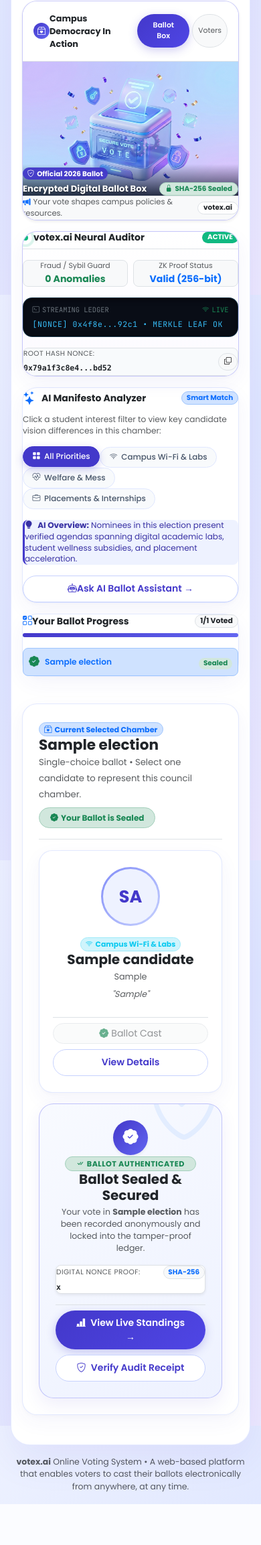
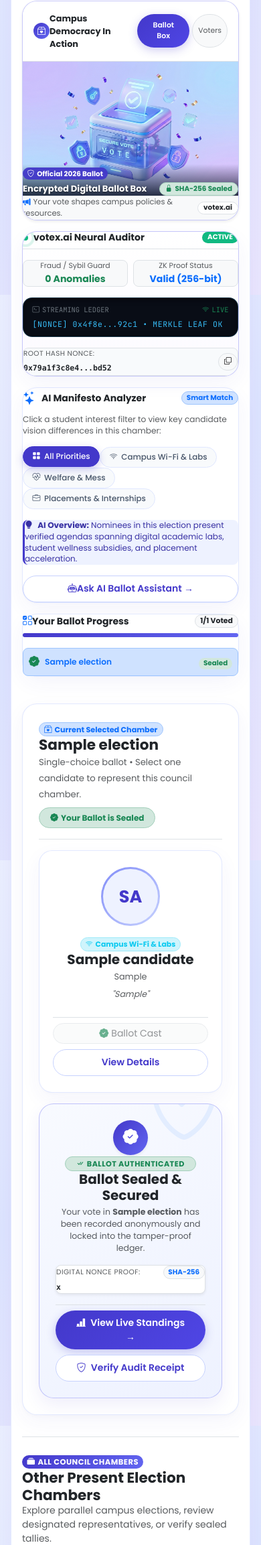
Before and after one commit to singhaisarvagya8-hue/AI-Automated-Voting-System, a Flask app: page /voter/vote in a window 390 px wide. Shown: the part 404-2710 px from the top of the page at 67% size. Before the commit the page ends 2649 px from the top, so only its background shows below. Run offline with Flask 3, Linux system fonts and the light colour scheme; the visitor is signed in with stand-in values (Sample User, id 1); tables that the repository leaves empty hold one stand-in row (values such as "Sample post").

Commit message:
Eliminate bottom white space by anchoring sticky sidebar and promoting secondary election chambers to full-width responsive grid

```diff
--- a/templates/base.html
+++ b/templates/base.html
@@ -371,7 +371,7 @@
 
                 <!-- Left Sidebar -->
                 <div class="col-lg-3 col-xl-2 d-none d-lg-block border-end pe-xl-4">
-                    <div class="d-flex flex-column h-100 justify-content-between" style="min-height: 720px;">
+                    <div class="d-flex flex-column" style="position: sticky; top: 20px; max-height: calc(100vh - 40px); overflow-y: auto;">
 
                         <!-- Top Logo & Profile -->
                         <div>
@@ -439,7 +439,7 @@
                         </div>
 
                         <!-- AI Engine & Cryptographic Integrity Sidebar Card -->
-                        <div class="my-4 p-3 rounded-4" style="background: linear-gradient(135deg, rgba(67, 56, 202, 0.05) 0%, rgba(99, 102, 241, 0.12) 100%); border: 1px solid rgba(99, 102, 241, 0.22);">
+                        <div class="my-3 p-3 rounded-4" style="background: linear-gradient(135deg, rgba(67, 56, 202, 0.05) 0%, rgba(99, 102, 241, 0.12) 100%); border: 1px solid rgba(99, 102, 241, 0.22);">
                             <div class="d-flex align-items-center justify-content-between mb-2">
                                 <span class="badge rounded-pill text-white" style="background: #4338ca; font-size: 0.65rem; letter-spacing: 0.04em;">
                                     <i class="bi bi-cpu me-1"></i>AI ENGINE
@@ -458,8 +458,8 @@
                             </div>
                         </div>
 
-                        <!-- Logout Link Pinned at Bottom -->
-                        <div class="pt-3 border-top">
+                        <!-- Logout Link Pinned Right Below -->
+                        <div class="pt-2 border-top mb-3">
                             <a href="{{ url_for('auth.logout') }}" class="votex-nav-link text-danger">
                                 <i class="bi bi-box-arrow-right"></i>
                                 <span>Log out</span>
--- a/templates/vote.html
+++ b/templates/vote.html
@@ -49,7 +49,7 @@
         <!-- ========================================== -->
         <!-- LEFT COLUMN: AI ELECTION INTELLIGENCE HUB  -->
         <!-- ========================================== -->
-        <div class="col-12 col-lg-5 col-xl-4">
+        <div class="col-12 col-lg-5 col-xl-4" style="position: sticky; top: 20px;">
 
             <!-- Featured Election & Voting Visual Showcase -->
             <div class="votex-card p-0 mb-3 overflow-hidden shadow-sm" style="border: 1px solid rgba(99, 102, 241, 0.35);">
@@ -606,6 +540,123 @@
             </form>
         </div>
 
+    </div>
+
+    <!-- ======================================================== -->
+    <!-- FULL-WIDTH SECTION: OTHER PRESENT ELECTIONS & CHAMBERS  -->
+    <!-- ======================================================== -->
+    <div class="pt-4 mt-2 border-top">
+        <div class="d-flex flex-wrap align-items-center justify-content-between gap-2 mb-4">
+            <div>
+                <span class="badge rounded-pill text-white px-2.5 py-1 mb-1.5" style="background: linear-gradient(135deg, #4338ca 0%, #6366f1 100%); font-size: 0.72rem; letter-spacing: 0.04em;">
+                    <i class="bi bi-collection-fill me-1"></i>ALL COUNCIL CHAMBERS
+                </span>
+                <h4 class="fw-bold text-dark mb-0" style="font-family: 'Poppins', sans-serif;">
+                    Other Present Election Chambers
+                </h4>
+                <p class="text-muted small mb-0">
+                    Explore parallel campus elections, review designated representatives, or verify sealed tallies.
+                </p>
+            </div>
+            <div>
+                <span class="badge bg-light text-muted border rounded-pill px-3 py-1.5 small">
+                    <i class="bi bi-grid-3x3-gap me-1"></i>{{ all_elections|length }} Total Chambers
+                </span>
+            </div>
+        </div>
+
+        {% for other_el in all_elections %}
+            {% if other_el.id != election.id %}
+                <div class="votex-card p-4 mb-4" style="background: #ffffff; border: 1px solid rgba(224, 231, 255, 0.9);">
+                    <div class="d-flex flex-wrap align-items-center justify-content-between gap-2 pb-3 mb-3 border-bottom">
+                        <div>
+                            <div class="d-flex align-items-center gap-2 mb-1">
+                                <h5 class="fw-bold text-dark mb-0" style="font-family: 'Poppins', sans-serif;">
+                                    {{ other_el.title }}
+                                </h5>
+                                {% if status_map.get(other_el.id) %}
+                                    <span class="badge bg-success-subtle text-success border border-success-subtle rounded-pill" style="font-size: 0.68rem;">
+                                        <i class="bi bi-patch-check-fill me-1"></i>Ballot Sealed
+                                    </span>
+                                {% elif other_el.status != 'active' %}
+                                    <span class="badge bg-secondary-subtle text-secondary border rounded-pill" style="font-size: 0.68rem;">
+                                        <i class="bi bi-lock-fill me-1"></i>Concluded
+                                    </span>
+                                {% else %}
+                                    <span class="badge bg-primary-subtle text-primary border border-primary-subtle rounded-pill" style="font-size: 0.68rem;">
+                                        <span class="status-dot-blue me-1"></span>Ready to Vote
+                                    </span>
+                                {% endif %}
+                            </div>
+                            <span class="text-muted small" style="font-size: 0.8rem;">
+                                Alternative Council Chamber &bull; Official Student Representative Ballot
+                            </span>
+                        </div>
+                        <div>
+                            {% if status_map.get(other_el.id) %}
+                                <a href="{{ url_for('voter.results_view', election_id=other_el.id) }}" class="btn btn-sm btn-light border rounded-pill px-3 py-1.5 text-primary fw-semibold">
+                                    <i class="bi bi-bar-chart-line me-1"></i>View Tallies &rarr;
+                                </a>
+                            {% elif other_el.status != 'active' %}
+                                <a href="{{ url_for('voter.results_view', election_id=other_el.id) }}" class="btn btn-sm btn-light border rounded-pill px-3 py-1.5 text-muted">
+                                    <i class="bi bi-archive me-1"></i>View Final Results
+                                </a>
+                            {% else %}
+                                <a href="{{ url_for('voter.cast_vote', election_id=other_el.id) }}" class="btn btn-sm btn-ivote-primary rounded-pill py-1.5 px-3">
+                                    <span>Switch to this Chamber &rarr;</span>
+                                </a>
+                            {% endif %}
+                        </div>
+                    </div>
+
+                    <!-- Full-Width Candidate Cards Grid -->
+                    {% set other_cands = candidates_by_election.get(other_el.id, []) %}
+                    {% if other_cands %}
+                        <div class="row g-3">
+                            {% for ocand in other_cands %}
+                                <div class="col-sm-6 col-md-4 col-xl-3">
+                                    <div class="p-3 bg-light rounded-4 border text-center h-100 d-flex flex-column justify-content-between hover-shadow transition-all">
+                                        <div>
+                                            <div class="candidate-avatar-ring mx-auto mb-2.5" style="width: 52px; height: 52px;">
+                                                <div class="candidate-avatar-inner" style="background: #eef2ff; color: #4338ca; font-size: 1rem;">
+                                                    {{ ocand.name[:2]|upper }}
+                                                </div>
+                                            </div>
+                                            <div class="fw-bold text-dark small mb-0.5">{{ ocand.name }}</div>
+                                            <div class="text-muted" style="font-size: 0.72rem;">{{ ocand.position }}</div>
+                                            {% if ocand.manifesto %}
+                                                <p class="text-muted fst-italic px-1 mt-1 mb-2" style="font-size: 0.72rem; display: -webkit-box; -webkit-line-clamp: 2; -webkit-box-orient: vertical; overflow: hidden;">
+                                                    "{{ ocand.manifesto }}"
+                                                </p>
+                                            {% endif %}
+                                        </div>
+                                        <div class="mt-2 pt-2 border-top d-flex gap-1.5">
+                                            {% if not status_map.get(other_el.id) and other_el.status == 'active' %}
+                                                <a href="{{ url_for('voter.cast_vote', election_id=other_el.id) }}" class="btn btn-sm btn-ivote-primary flex-fill py-1" style="font-size: 0.72rem;">
+                                                    VOTE
+                                                </a>
+                                            {% else %}
+                                                <button class="btn btn-sm btn-light border text-muted flex-fill py-1 rounded-pill" style="font-size: 0.72rem;" disabled>
+                                                    {% if status_map.get(other_el.id) %}Sealed{% else %}Closed{% endif %}
+                                                </button>
+                                            {% endif %}
+                                            <button type="button"
+                                                    class="btn btn-sm btn-light border flex-fill py-1 text-muted"
+                                                    style="font-size: 0.72rem;"
+                                                    onclick="openCandidateModal('{{ ocand.name }}', '{{ ocand.position }}', '{{ ocand.department or '' }}', '{{ ocand.manifesto or 'Dedicated student representation.' }}')">
+                                                Details
+                                            </button>
+                                        </div>
+                                    </div>
+                                </div>
+                            {% endfor %}
+                        </div>
+                    {% else %}
+                        <p class="text-muted text-center py-3 mb-0 small">No candidates nominated yet for this chamber.</p>
+                    {% endif %}
+                </div>
+            {% endif %}
+        {% endfor %}
     </div>
 </div>
 
```
Also changed, not shown: other parts of templates/vote.html (+0 -66 lines).
